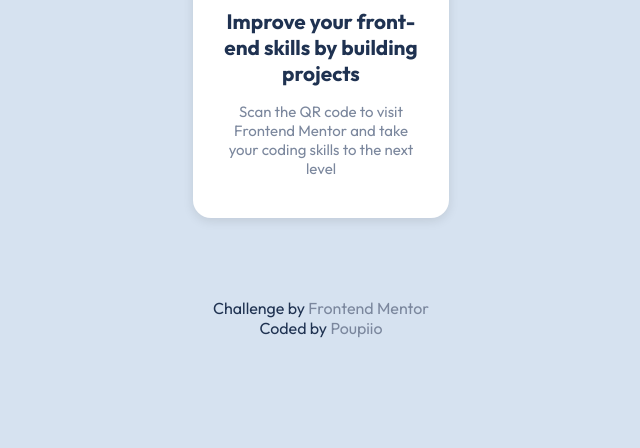
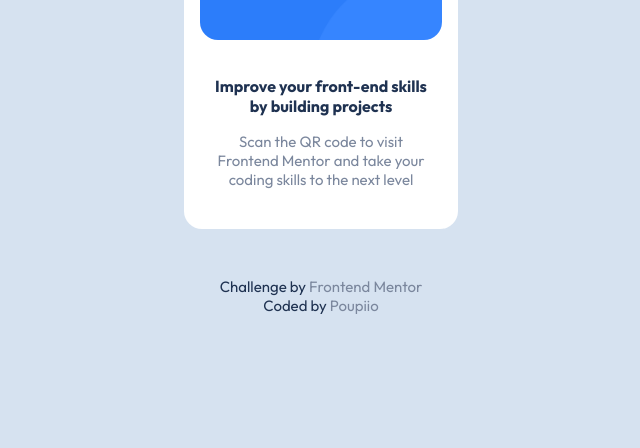
Before and after one commit to Poupiio/QR_code, a website: page index.html in a window 1280 px wide. Shown: the part 352-800 px from the top of the page, without its empty margins (319-959 px from the left). Drawn offline with Linux system fonts and the light colour scheme.

Commit message:
"update"

```diff
--- a/assets/scss/abstracts/_variables.scss
+++ b/assets/scss/abstracts/_variables.scss
@@ -9,7 +9,7 @@ $qr: #2C7DFA;
 $outfit: "Outfit", sans-serif;
 
 // FONT-SIZE
-$size: 15px;
+$size: 0.9375rem;
 
 // OTHER
 $radius: 18px;
--- a/assets/scss/style.scss
+++ b/assets/scss/style.scss
@@ -4,6 +4,7 @@
 // BASE CSS
 @import "themes/base";
 @import "themes/main";
+@import "themes/footer";
 
 // MOBILE RESPONSIVE
 @import "themes/responsive";
--- a/assets/scss/themes/_base.scss
+++ b/assets/scss/themes/_base.scss
@@ -8,5 +8,12 @@
 
 body {
     background-color: $gray;
+    font-size: $size;
     text-align: center;
+
+    min-height: 100vh;
+    display: flex;
+    flex-direction: column;
+    justify-content: center;
+    align-items: center;
 }
--- /dev/null
+++ b/assets/scss/themes/_footer.scss
@@ -0,0 +1,16 @@
+.attribution {
+    margin-top: 3rem;
+
+    p {
+        color: $darkBlue;
+
+        a {
+            color: $grayBlue;
+
+            &:hover {
+                color: $qr;
+                transition: 0.3s ease;
+            }
+        }
+    }
+}
--- a/assets/scss/themes/_main.scss
+++ b/assets/scss/themes/_main.scss
@@ -1,48 +1,29 @@
 .card {
-    width: 20%;
-    margin: 6rem auto 0;
+    width: 45%;
     background-color: $white;
     border-radius: $radius;
     padding: 1rem;
-    box-shadow: 0 3px 11px rgba(0,0,0,0.1);
+    margin: 0 auto;
 
     .qr img {
         width: 100%;
-        display: block;
         border-radius: $radius;
         margin-bottom: 1.5rem;
     }
 
     .card-content {
-        h3 {
+        padding: 0.5rem;
+
+        h1 {
             color: $darkBlue;
-            font-size: 1.3rem;
             font-weight: 700;
             margin-bottom: 1rem;
+            font-size: 1rem;
         }
 
         p {
             color: $grayBlue;
-            font-size: $size;
-            width: 85%;
-            margin: 0 auto 1.5rem;
+            margin-bottom: 1rem;
         }
     }
 }
-
-.attribution {
-    margin-top: 5rem;
-
-    p {
-        color: $darkBlue;
-
-        a {
-            color: $grayBlue;
-
-            &:hover {
-                color: $qr;
-                transition: 0.3s ease;
-            }
-        }
-    }
-}
--- a/index.html
+++ b/index.html
@@ -12,19 +12,24 @@
 </head>
 <body>
 
+	<main>
 		<div class="card">
 			<div class="qr">
-			<img src="images/image-qr-code.png" alt="Logo QR code">
+				<img src="images/image-qr-code.png" alt="QR code to frontendmentor.io">
 			</div>
 			<div class="card-content">
-			<h3>Improve your front-end skills by building projects</h3>
+				<h1>Improve your front-end skills by building projects</h1>
 				<p>Scan the QR code to visit Frontend Mentor and take your coding skills to the next level</p>
 			</div>
 		</div>
+	</main>
+
+	<footer>
 		<div class="attribution">
 			<p>Challenge by <a href="https://www.frontendmentor.io?ref=challenge" target="_blank">Frontend Mentor</a></p>
 			<p>Coded by <a href="https://github.com/Poupiio" target="_blank">Poupiio</a></p>
 		</div>
+	</footer>
 
 </body>
 </html>
```
Also changed, not shown: assets/css/style.css, 1 other file. Lines whose indentation alone changed are shown as unchanged.
